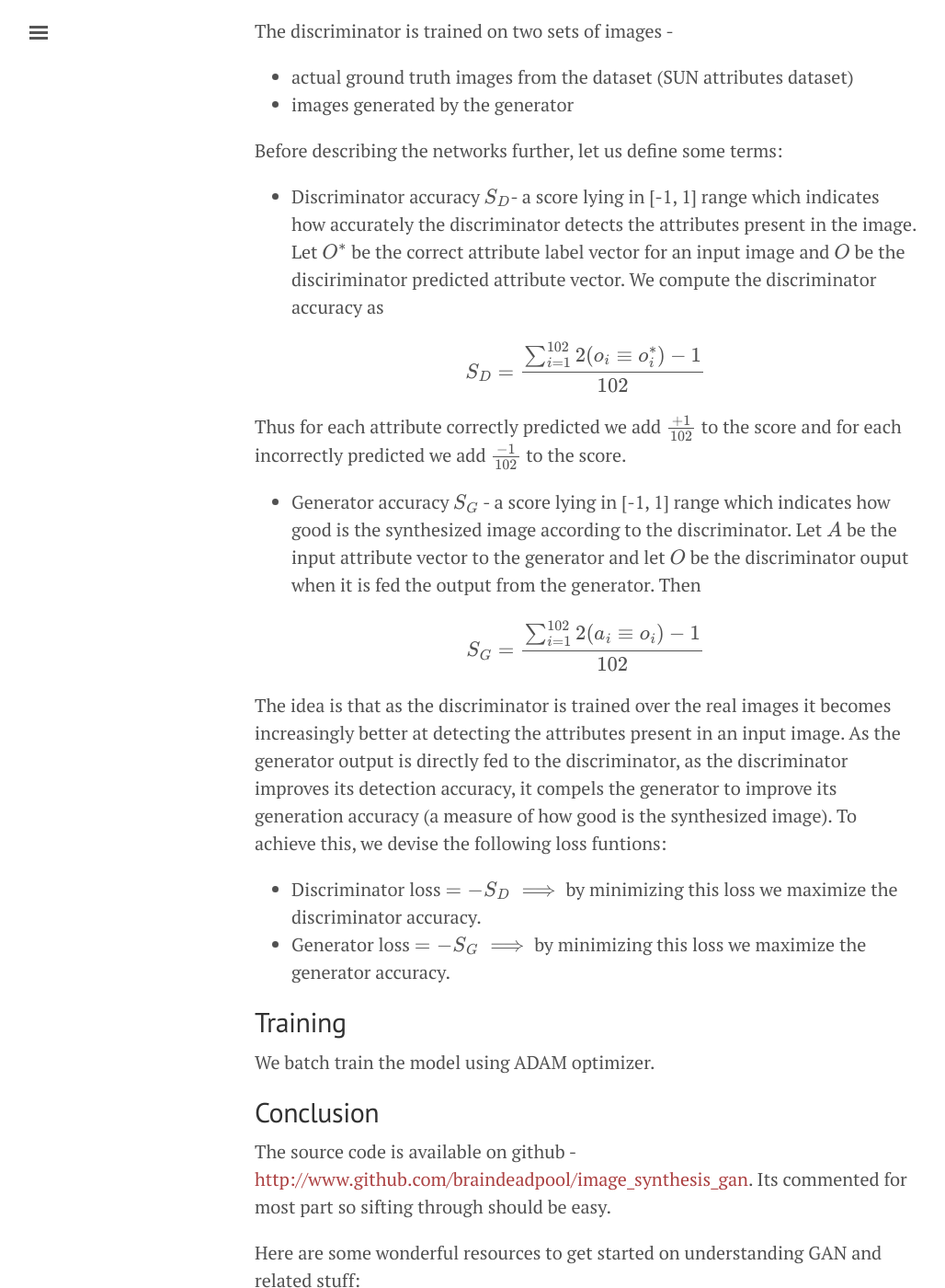
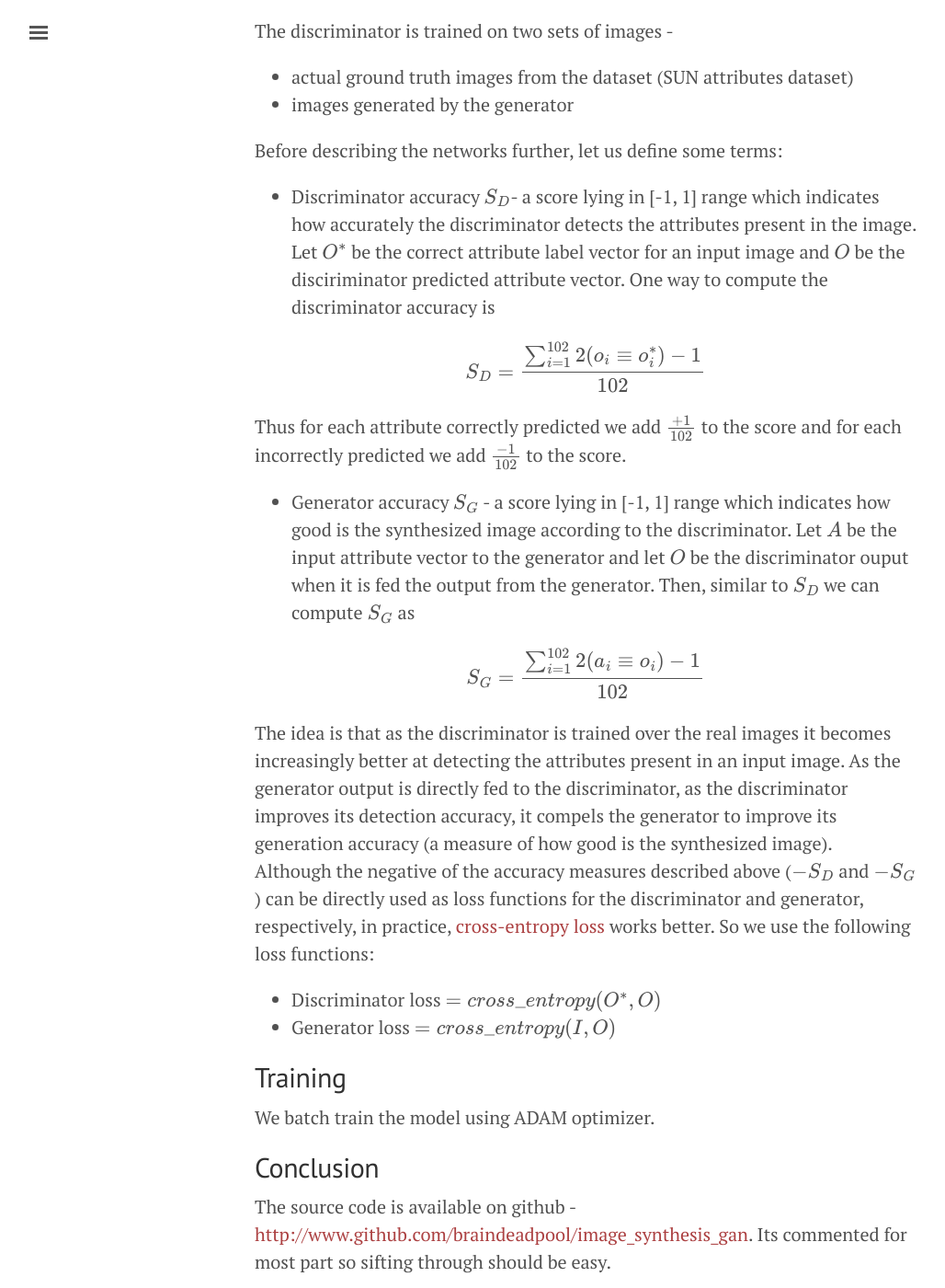
Before and after one commit to braindeadpool/braindeadpool.github.io_old, a Jekyll site: the page built from _posts/2016-12-19-image-synthesis-gan.md, in a window 1280 px wide and 1400 px high, scrolled down 2171 px. Shown: the whole window at 92% size, without its empty margins (3-1031 px from the left). Built offline with Jekyll 4.4.1, drawn with Linux system fonts in a browser that asks for light colours; formulas are drawn with MathJax 3.

Commit message:
updated loss to cross-entropy loss

```diff
--- a/_posts/2016-12-19-image-synthesis-gan.md
+++ b/_posts/2016-12-19-image-synthesis-gan.md
@@ -45,20 +45,21 @@ The discriminator is trained on two sets of images -
 
 Before describing the networks further, let us define some terms:
 * Discriminator accuracy $$S_D$$- a score lying in [-1, 1] range which indicates how accurately the discriminator detects the attributes present in the image.
-Let $$O^{\ast}$$ be the correct attribute label vector for an input image and $$O$$ be the disciriminator predicted attribute vector. We compute the discriminator accuracy as
+Let $$O^{\ast}$$ be the correct attribute label vector for an input image and $$O$$ be the disciriminator predicted attribute vector. One way to compute the discriminator accuracy is
 
 $$ S_D = \frac{\sum_{i=1}^{102} 2 (o_i \equiv o^{\ast}_i) - 1}{102} $$
 
 Thus for each attribute correctly predicted we add $$\frac{+1}{102}$$ to the score and for each incorrectly predicted we add $$\frac{-1}{102}$$ to the score.
 
-* Generator accuracy $$S_G$$ - a score lying in [-1, 1] range which indicates how good is the synthesized image according to the discriminator. Let $$A$$ be the input attribute vector to the generator and let $$O$$ be the discriminator ouput when it is fed the output from the generator. Then
+* Generator accuracy $$S_G$$ - a score lying in [-1, 1] range which indicates how good is the synthesized image according to the discriminator. Let $$A$$ be the input attribute vector to the generator and let $$O$$ be the discriminator ouput when it is fed the output from the generator. Then, similar to $$S_D$$ we can compute $$S_G$$ as
 
 $$ S_G = \frac{\sum_{i=1}^{102} 2 (a_i \equiv o_i) - 1}{102} $$
 
-The idea is that as the discriminator is trained over the real images it becomes increasingly better at detecting the attributes present in an input image. As the generator output is directly fed to the discriminator, as the discriminator improves its detection accuracy, it compels the generator to improve its generation accuracy (a measure of how good is the synthesized image). To achieve this, we devise the following loss funtions:
+The idea is that as the discriminator is trained over the real images it becomes increasingly better at detecting the attributes present in an input image. As the generator output is directly fed to the discriminator, as the discriminator improves its detection accuracy, it compels the generator to improve its generation accuracy (a measure of how good is the synthesized image).
+Although the negative of the accuracy measures described above ($$-S_D$$ and $$-S_G$$) can be directly used as loss functions for the discriminator and generator, respectively, in practice, [cross-entropy loss](http://neuralnetworksanddeeplearning.com/chap3.html#introducing_the_cross-entropy_cost_function) works better. So we use the following loss functions:
 
-* Discriminator loss $$ = -S_D \implies $$ by minimizing this loss we maximize the discriminator accuracy.
-* Generator loss $$ = -S_G \implies $$ by minimizing this loss we maximize the generator accuracy.
+* Discriminator loss $$ = cross\_entropy(O^{\ast}, O) $$
+* Generator loss $$ = cross\_entropy(I, O)$$
 
 
 
```
